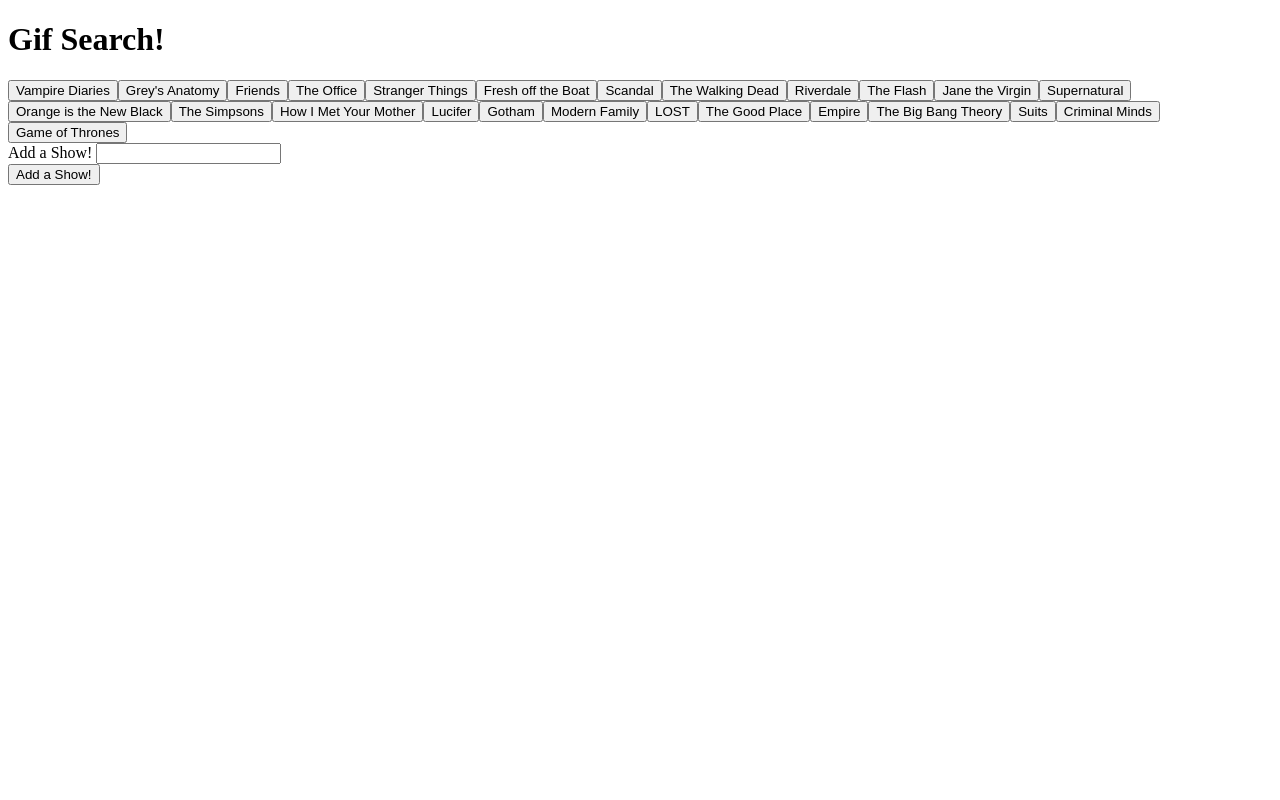
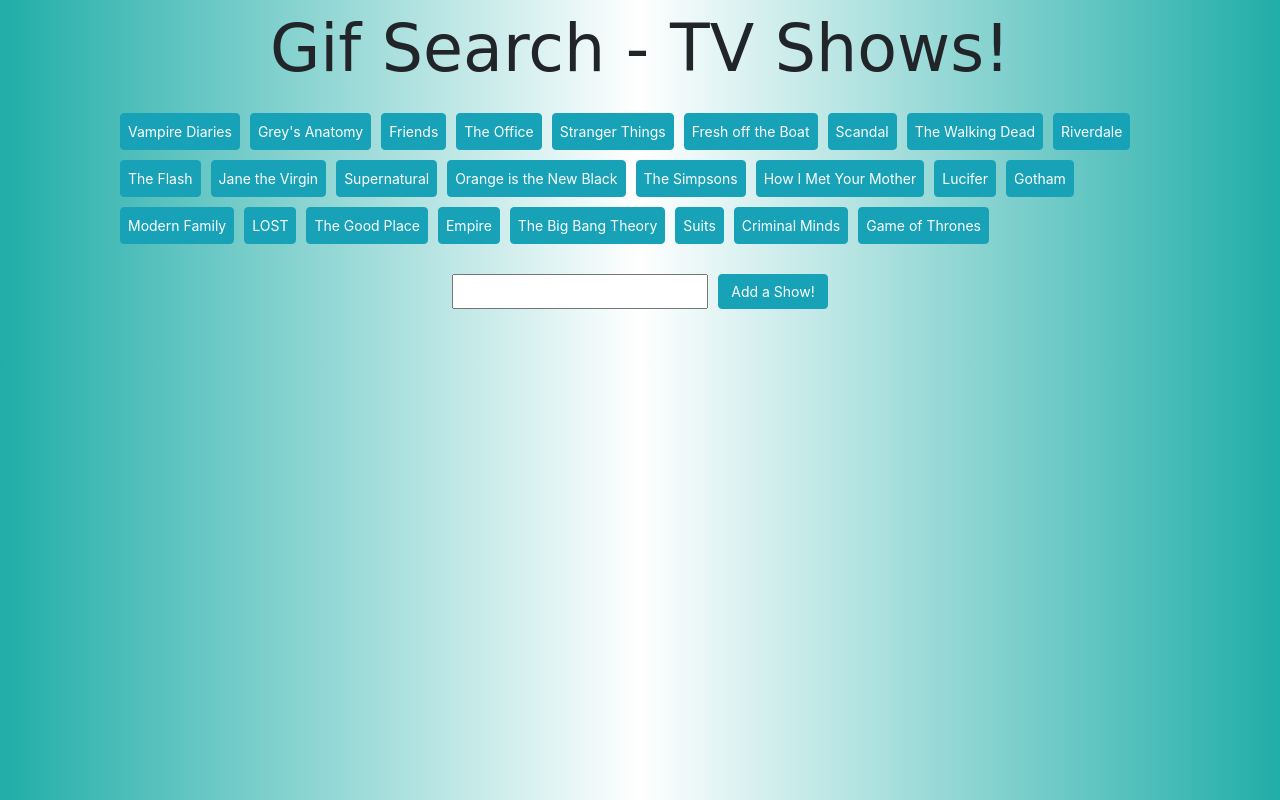
Before and after one commit to nbardoi/GifTastic, a plain HTML site: page index.html in a window 1280 px wide. Drawn offline with nearby package versions, Linux system fonts and the light colour scheme; a web font is replaced by a local one.

Commit message:
made final styling changes

```diff
--- a/app.js
+++ b/app.js
@@ -7,9 +7,12 @@
 function renderButtons() {
     $("#buttons-view").empty();
 
+    $(".col-md-12").hide();
+
     for (var i = 0; i < topics.length; i++) {
         var a = $("<button>");
         a.addClass("series");
+        a.addClass("btn btn-info")
         a.attr("data-name", topics[i]);
         a.text(topics[i]);
         $("#buttons-view").append(a);
@@ -31,7 +34,7 @@
     var results = response.data;
 
     for (var i = 0; i < results.length; i++) {
-    var showDiv = $("<div>");
+    var showDiv = $("<div>").addClass("imgDiv");
     var p = $("<p>").text("Rating: " + results[i].rating)
     var showImage = $("<img>");
     showImage.attr("src", results[i].images.fixed_height_still.url);
--- a/index.html
+++ b/index.html
@@ -5,6 +5,12 @@
     <meta name="viewport" content="width=device-width, initial-scale=1.0">
     <meta http-equiv="X-UA-Compatible" content="ie=edge">
     <title>GifTastic!</title>
+
+    <!-- Bootstrap -->
+    <link rel="stylesheet" href="https://maxcdn.bootstrapcdn.com/bootstrap/4.0.0/css/bootstrap.min.css">
+    <script src="https://maxcdn.bootstrapcdn.com/bootstrap/4.0.0/js/bootstrap.min.js"></script>
+
+    <link href="https://fonts.googleapis.com/css?family=Liu+Jian+Mao+Cao&display=swap" rel="stylesheet">
 
     <link rel="stylesheet" type="text/css" href="style.css">
 
@@ -14,19 +20,22 @@
 
     <div class = "container">
         <div>
-            <h1> Gif Search! </h1>
+            <h1> Gif Search - TV Shows! </h1>
         </div>
 
         <div id="buttons-view"></div>
 
         <form id="series-form">
-            <label for="series-input">Add a Show!</label>
+            <label for="series-input"></label>
             <input type="text" id="series-input"><br>
 
-            <input id="add-series" type="submit" value="Add a Show!">
+            <input id="add-series" type="submit" value="Add a Show!" class="btn btn-info">
         </form>
 
+        <div class="row">
         <div id="series-gifs-view"></div>
+        </div>
+
 
     </div>
 </body>
--- a/style.css
+++ b/style.css
@@ -0,0 +1,76 @@
+body {
+    background-image: linear-gradient(to right, #21ada8 , white, #21ada8);
+}
+
+h1 {
+    margin: 10px;
+    text-align: center;
+    font-family: 'Liu Jian Mao Cao', cursive;
+    font-size: 65px;
+
+}
+.series {
+    margin: 5px;
+    padding: 7px;
+    font-size: 14px;
+    display: over;
+}
+
+.series:hover {
+    border: 3px solid white;
+    color: #00d8d8;
+    background: black;
+}
+
+#buttons-view {
+    margin: 20px;
+    padding-left: 10px;
+    padding-right: 10px;
+}
+
+form {
+    justify-content: center;
+    margin-top: 20px;
+    display: flex;
+}
+
+#series-input {
+    margin: 5px;
+}
+
+#add-series {
+    margin: 5px;
+    font-size: 14px;
+}
+
+#add-series:hover {
+    border: 3px solid white;
+    color: #00d8d8;
+    background: black;
+}
+.row {
+    padding-bottom: 10px;
+    padding-top: 15px;
+    margin: 0 auto;
+    margin-left: 40px;
+    margin-right: 40px;
+}
+
+#series-gifs-view {
+    display: flex;
+    flex-wrap: wrap;
+    width: auto;
+    padding-bottom: 10px;
+    padding-top: 15px;
+    margin: 0 auto;
+    margin-left: 40px;
+    margin-right: 40px;
+}
+
+.imgDiv {
+    margin: 10px;
+}
+
+.imgDiv:hover {
+    margin: 0.25px;
+}
```
